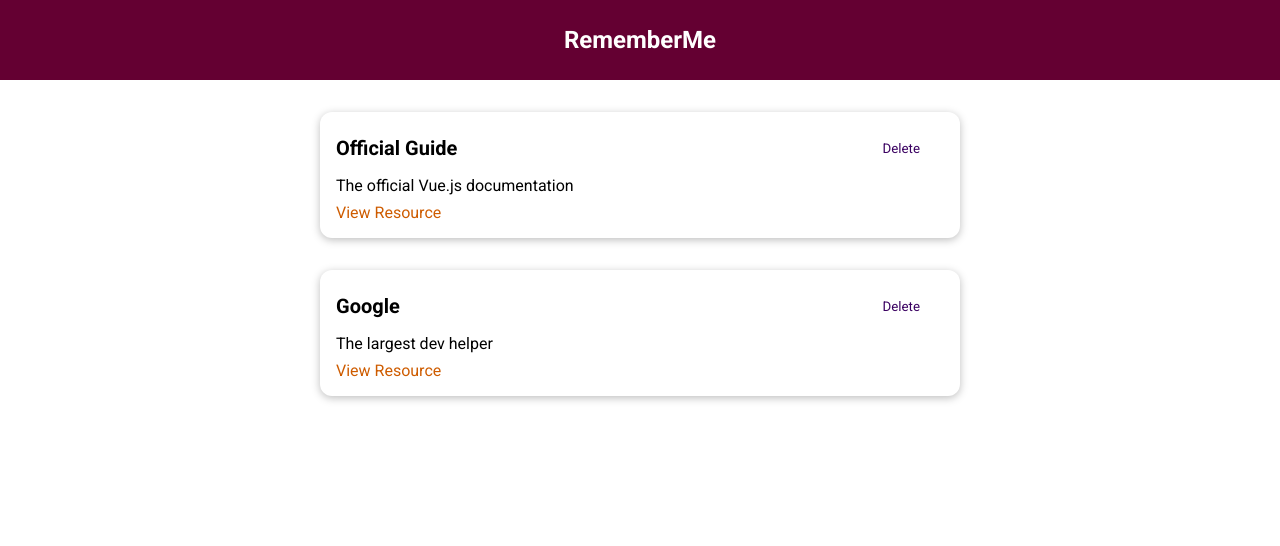
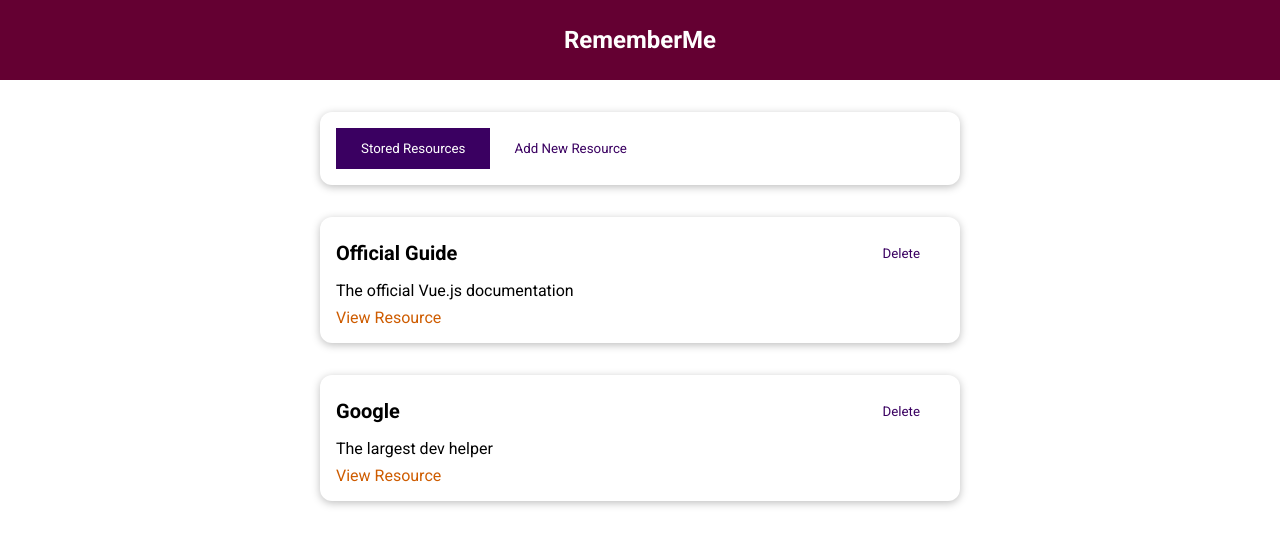
Before and after one commit to Benneee/relearning-vue, a Vue app in the folder learning-resources/: page / in a window 1280 px wide. Shown: the top 546 px of the page. Built offline with nearby package versions, Linux system fonts and the light colour scheme.

Commit message:
Feat: changing application display to use dynamic components

```diff
--- a/learning-resources/src/App.vue
+++ b/learning-resources/src/App.vue
@@ -1,37 +1,21 @@
 <template>
   <section>
     <TheHeader :title="'RememberMe'" />
-    <StoredResources :storedResources="storedResources" />
+    <!-- <StoredResources :storedResources="storedResources" /> -->
+    <TheResources />
   </section>
 </template>
 
 <script>
-import StoredResources from '@/components/learning-resources/StoredResources.vue';
+// import StoredResources from '@/components/learning-resources/StoredResources.vue';
 import TheHeader from '@/components/layout/TheHeader';
+import TheResources from '@/components/learning-resources/TheResources.vue';
 
 export default {
   components: {
-    StoredResources,
+    // StoredResources,
     TheHeader,
-  },
-
-  data() {
-    return {
-      storedResources: [
-        {
-          id: 'official-guide',
-          title: 'Official Guide',
-          description: 'The official Vue.js documentation',
-          link: 'https://vuejs.org',
-        },
-        {
-          id: 'google',
-          title: 'Google',
-          description: 'The largest dev helper',
-          link: 'https://google.com',
-        },
-      ],
-    };
+    TheResources,
   },
 };
 </script>
--- /dev/null
+++ b/learning-resources/src/components/learning-resources/AddResource.vue
@@ -0,0 +1,11 @@
+<template>
+  <h2>Add Resource</h2>
+</template>
+
+<script>
+export default {
+  name: 'AddResource',
+};
+</script>
+
+<style scoped></style>
--- a/learning-resources/src/components/learning-resources/StoredResources.vue
+++ b/learning-resources/src/components/learning-resources/StoredResources.vue
@@ -1,7 +1,7 @@
 <template>
   <ul>
     <LearningResourceItem
-      v-for="resource in storedResources"
+      v-for="resource in resources"
       :key="`resource-${resource.id}`"
       :resource="resource"
     />
@@ -14,15 +14,10 @@ import LearningResourceItem from '@/components/learning-resources/LearningResour
 export default {
   name: 'StoredResources',
 
+  inject: ['resources'],
+
   components: {
     LearningResourceItem,
-  },
-
-  props: {
-    storedResources: {
-      type: Array,
-      required: true,
-    },
   },
 };
 </script>
--- /dev/null
+++ b/learning-resources/src/components/learning-resources/TheResources.vue
@@ -0,0 +1,81 @@
+<template>
+  <section>
+    <base-card>
+      <base-button
+        @click="selectComponent('stored-resources')"
+        :mode="storedResourcesBtnMode"
+      >
+        Stored Resources</base-button
+      >
+      <base-button
+        @click="selectComponent('add-resource')"
+        :mode="addResourceBtnMode"
+      >
+        Add New Resource</base-button
+      >
+    </base-card>
+    <Component :is="selectedTab" />
+  </section>
+</template>
+
+<script>
+import AddResource from '@/components/learning-resources/AddResource.vue';
+import StoredResources from '@/components/learning-resources/StoredResources.vue';
+import BaseCard from '@/components/base/BaseCard.vue';
+import BaseButton from '@/components/base/BaseButton.vue';
+
+export default {
+  name: 'TheResources',
+
+  components: {
+    BaseCard,
+    BaseButton,
+    AddResource,
+    StoredResources,
+  },
+
+  computed: {
+    storedResourcesBtnMode() {
+      return this.selectedTab === 'stored-resources' ? null : 'flat';
+    },
+
+    addResourceBtnMode() {
+      return this.selectedTab === 'add-resource' ? null : 'flat';
+    },
+  },
+
+  data() {
+    return {
+      selectedTab: 'stored-resources',
+      storedResources: [
+        {
+          id: 'official-guide',
+          title: 'Official Guide',
+          description: 'The official Vue.js documentation',
+          link: 'https://vuejs.org',
+        },
+        {
+          id: 'google',
+          title: 'Google',
+          description: 'The largest dev helper',
+          link: 'https://google.com',
+        },
+      ],
+    };
+  },
+
+  provide() {
+    return {
+      resources: this.storedResources,
+    };
+  },
+
+  methods: {
+    selectComponent(tab) {
+      this.selectedTab = tab;
+    },
+  },
+};
+</script>
+
+<style></style>
```
